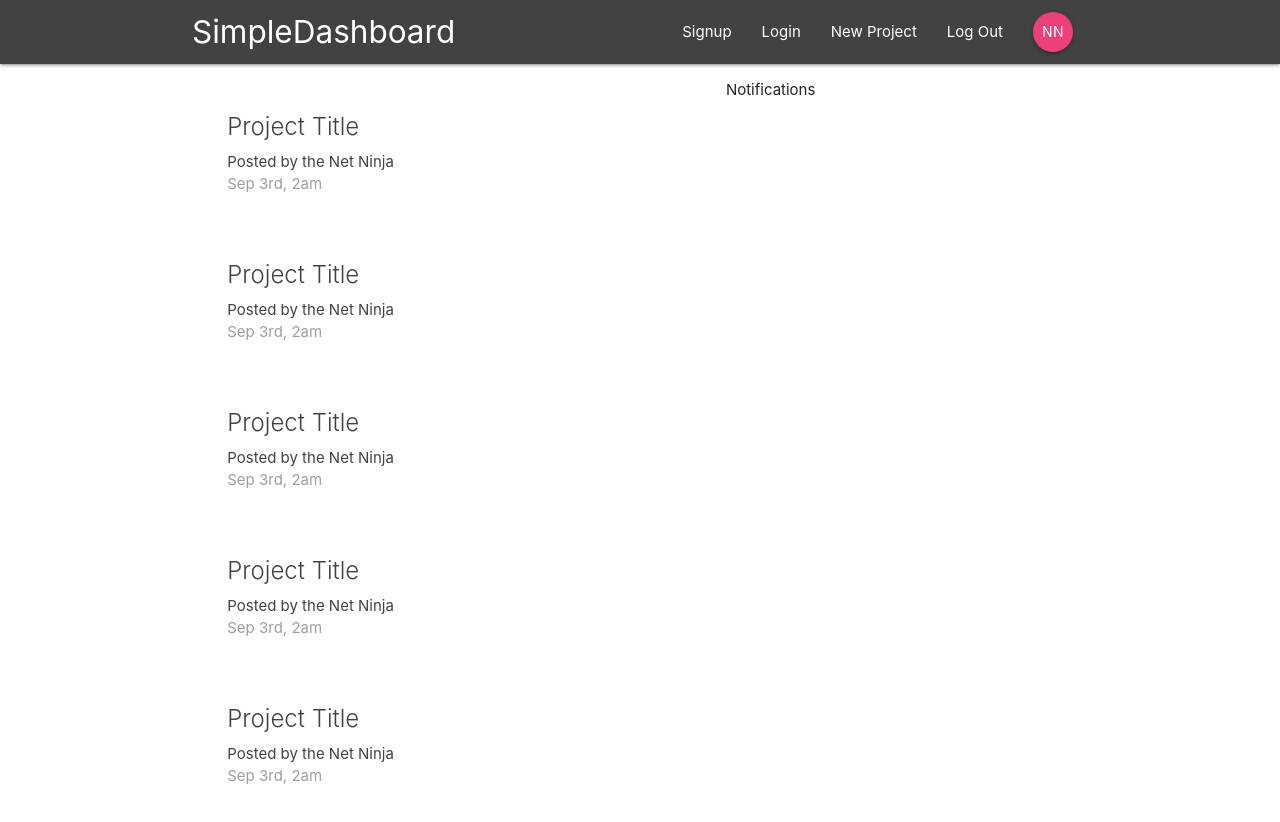
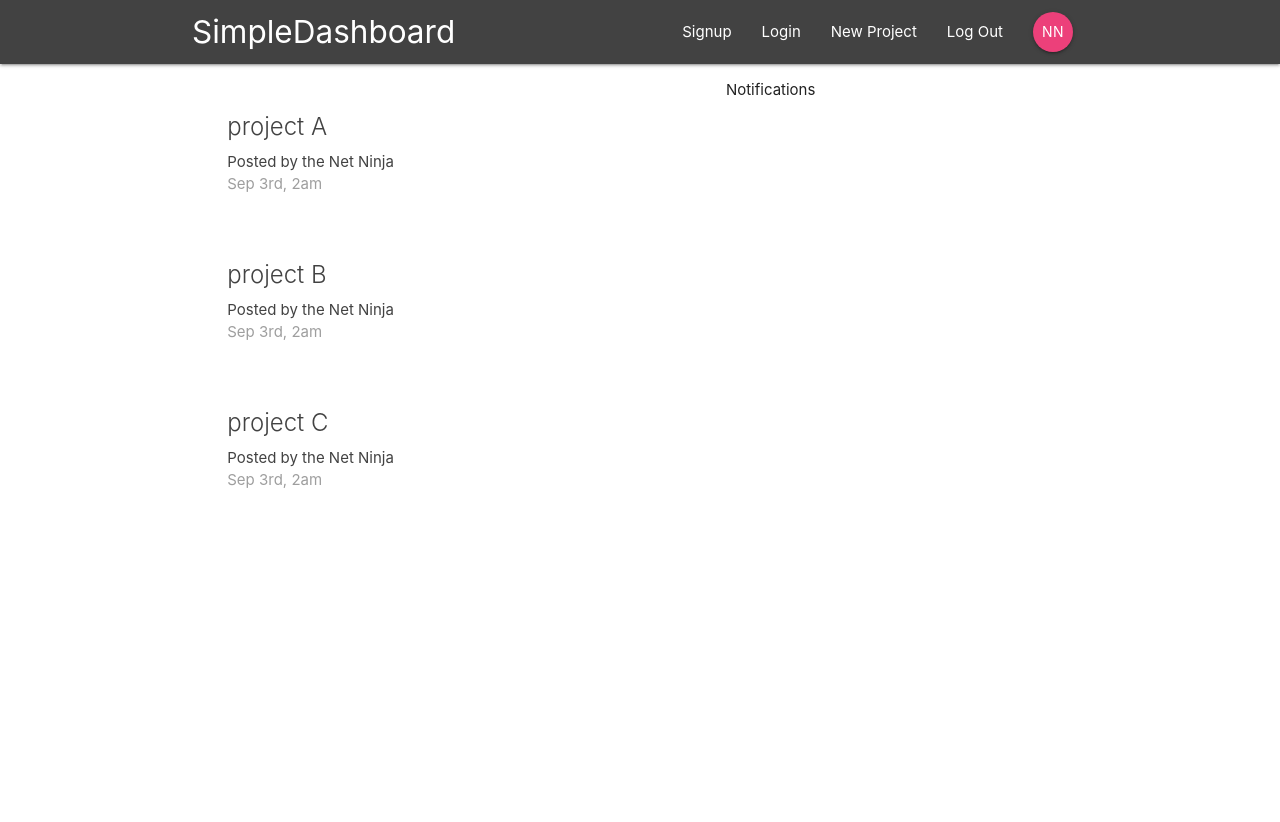
Before and after one commit to minhdpt/simple-dashboard, a React (Create React App) app: page / in a window 1280 px wide. Shown: the top 822 px of the page. After the commit the page ends 800 px from the top, so only its background shows below. Built offline with nearby package versions, Linux system fonts and the light colour scheme.

Commit message:
- Added  redux and react-redux packages - Added store & reducer. (https://www.youtube.com/watch?v=hOQ7x_X2gIg&list=PL4cUxeGkcC9iWstfXntcj8f-dFZ4UtlN3&index=11) - Populate the project item dynamically.

```diff
--- a/package.json
+++ b/package.json
@@ -9,8 +9,10 @@
     "materialize-css": "^1.0.0-rc.2",
     "react": "^16.13.1",
     "react-dom": "^16.13.1",
+    "react-redux": "^7.2.0",
     "react-router-dom": "^5.2.0",
-    "react-scripts": "3.4.1"
+    "react-scripts": "3.4.1",
+    "redux": "^4.0.5"
   },
   "scripts": {
     "start": "react-scripts start",
--- a/src/components/dashboard/Dashboard.js
+++ b/src/components/dashboard/Dashboard.js
@@ -1,14 +1,17 @@
 import React, { Component } from 'react'
 import Notifications from './Notifications'
 import ProjectList from '../projects/ProjectList'
+import {connect} from 'react-redux'
 
 class Dashboard extends Component{
     render(){
+        // console.log(this.props);
+        const {allProjects} = this.props;
         return (
             <div className="dashboard container">
                 <div className="row">
                     <div className="col s12 m6">
-                        <ProjectList />
+                        <ProjectList projectList={allProjects} />
                     </div>
                     <div className="col s12 m5 offset-m1">
                         <Notifications />
@@ -19,4 +22,9 @@ class Dashboard extends Component{
     }
 }
 
-export default Dashboard;
+const mapStateToProps = (state) => {
+    return {
+        allProjects: state.projectReducer.projects
+    }
+}
+export default connect(mapStateToProps)(Dashboard);
--- a/src/components/projects/ProjectList.js
+++ b/src/components/projects/ProjectList.js
@@ -1,13 +1,16 @@
 import React from 'react'
 import ProjectSummary from '../projects/ProjectSumary'
-const ProjectList = () => {
+const ProjectList = (props) => {
+    // console.log(props);
     return (
         <div className="project-list section">
-            <ProjectSummary/>
-            <ProjectSummary/>
-            <ProjectSummary/>
-            <ProjectSummary/>
-            <ProjectSummary/>
+        {
+            props.projectList.map( item =>{
+                //console.log(item);
+                return (
+                    <ProjectSummary project={item} key={item.id} />
+                )
+            })}
         </div>
     )
 }
--- a/src/components/projects/ProjectSumary.js
+++ b/src/components/projects/ProjectSumary.js
@@ -1,10 +1,11 @@
 import React from 'react'
 
-const ProjectSummary = () => {
+const ProjectSummary = (props) => {
+    console.log(props);
     return (
         <div className="card z-depth-0 project-summary">
             <div className="card-content grey-text text-darken-3">
-                <span className="card-title">Project Title</span>
+                <span className="card-title">{props.project.title}</span>
                 <p>Posted by the Net Ninja</p>
                 <p className="grey-text">Sep 3rd, 2am</p>
             </div>
--- a/src/index.js
+++ b/src/index.js
@@ -3,12 +3,17 @@ import ReactDOM from 'react-dom';
 import './index.css';
 import App from './App';
 import * as serviceWorker from './serviceWorker';
+import {createStore} from 'redux'
+import rootReducer from './store/reducers/rootReducer'
+import {Provider} from 'react-redux'
+
+const store = createStore(rootReducer);
 
 ReactDOM.render(
-  <React.StrictMode>
+  <Provider store={store}>
     <App />
-  </React.StrictMode>,
-  document.getElementById('root')
+  </Provider>
+  ,document.getElementById('root')
 );
 
 // If you want your app to work offline and load faster, you can change
--- /dev/null
+++ b/src/store/reducers/authReducer.js
@@ -0,0 +1,6 @@
+const initState = {}
+const authReducer = (state = initState, action) => {
+    return state;
+}
+
+export default authReducer
--- /dev/null
+++ b/src/store/reducers/projectReducer.js
@@ -0,0 +1,13 @@
+const initState = {
+    projects: [
+        {id: '1', title: 'project A', content: 'aaaaa'},
+        {id: '2', title: 'project B', content: 'bbbbbbbb'},
+        {id: '3', title: 'project C', content: 'ccccccccccc'}
+    ]
+}
+
+const projectReducer = (state = initState, action) => {
+    return state;
+}
+
+export default projectReducer
--- /dev/null
+++ b/src/store/reducers/rootReducer.js
@@ -0,0 +1,9 @@
+import authReducer from "./authReducer"
+import projectReducer from "./projectReducer"
+import {combineReducers} from 'redux'
+const rootReducer = combineReducers({
+    authReducer: authReducer,
+    projectReducer: projectReducer
+})
+
+export default rootReducer;
```
Also changed, not shown: tutorial.txt, 1 other file (tests, documents, lock files or other folders).
